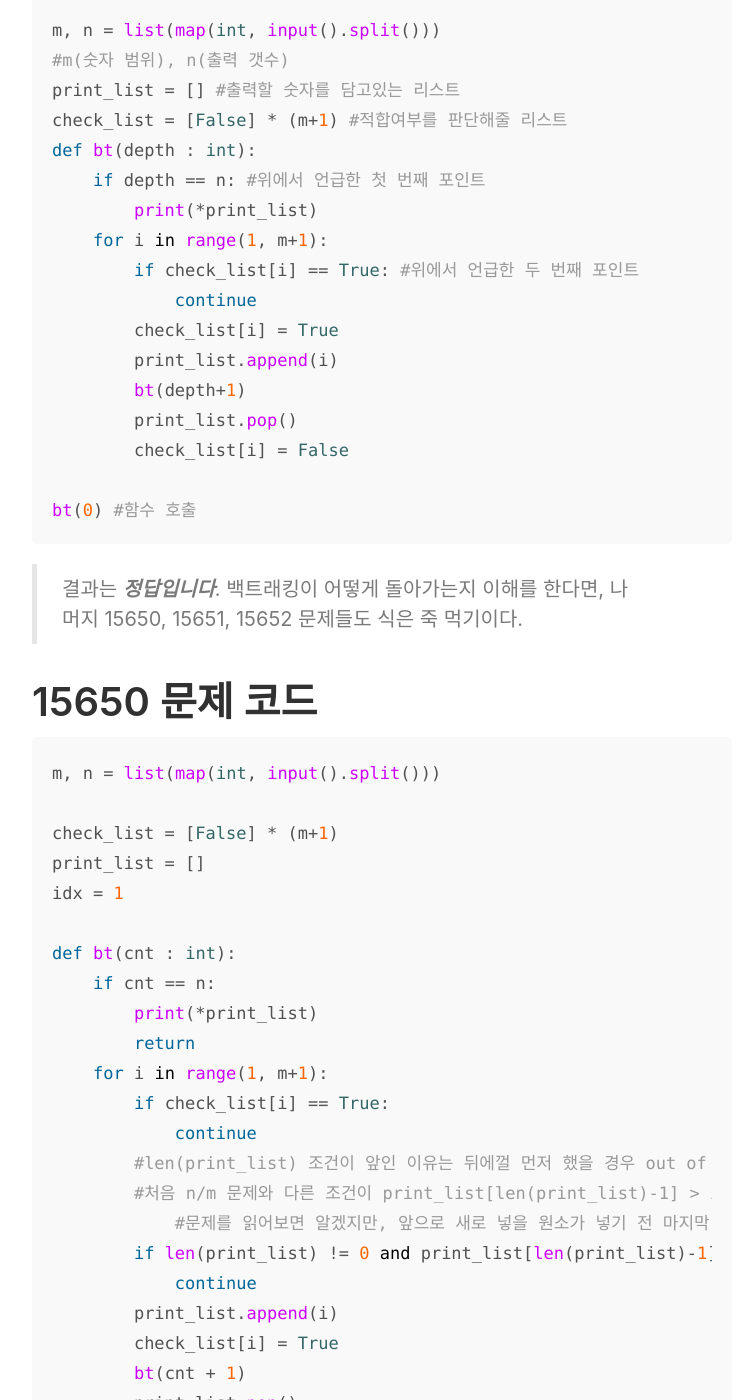
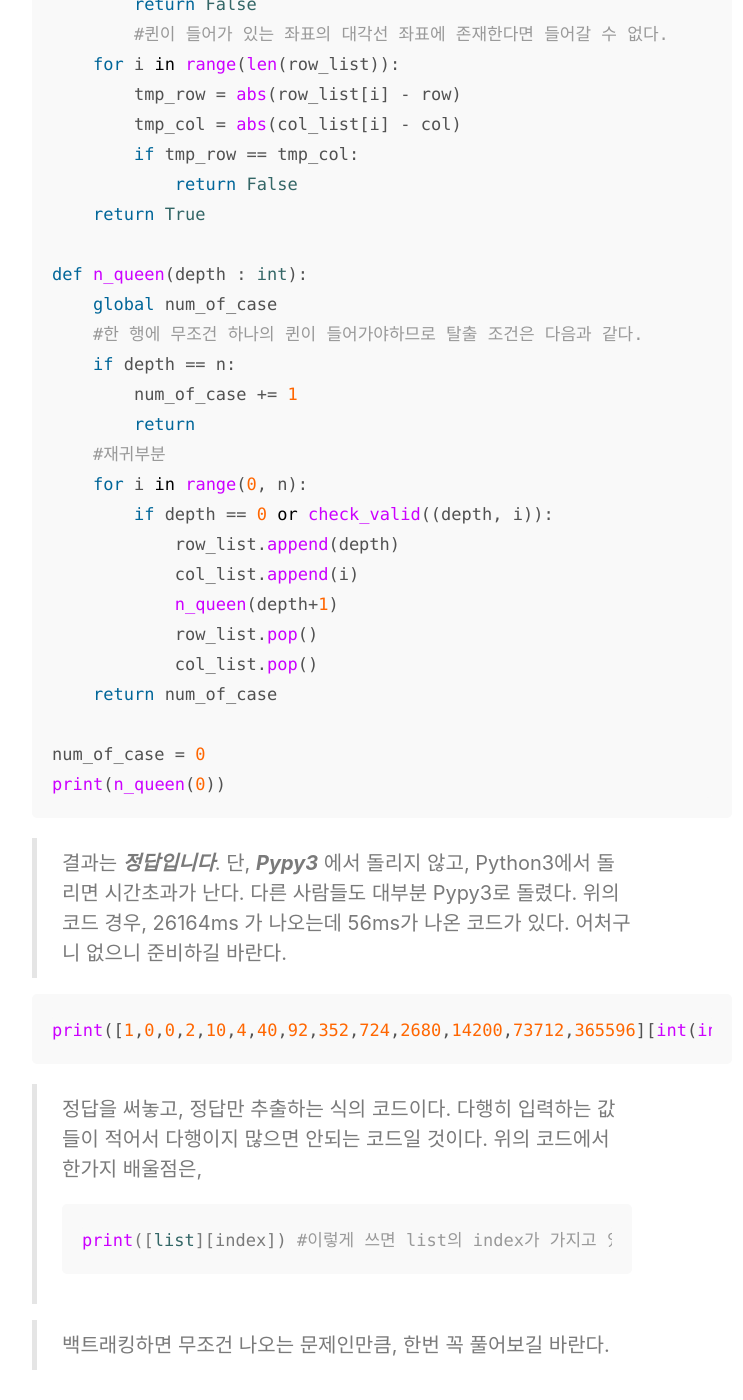
Before and after one commit to Coreenee/coreenee.github.io, a Jekyll site: the page built from _posts/2020-1-21-백준 nqueen(문제풀이).md, in a window 1280 px wide and 1400 px high, scrolled down 1187 px. Shown: the whole window, without its empty margins (258-1001 px from the left). Built offline with Jekyll 4.4.1, drawn with Linux system fonts in a browser that asks for light colours; some of the changed text lies outside the part shown.

Commit message:
n-queen문제 완료

```diff
--- a/_posts/2020-1-21-백준 nqueen(문제풀이).md
+++ b/_posts/2020-1-21-백준 nqueen(문제풀이).md
@@ -4,119 +4,68 @@ title: BAEKJOON 15649, 15650, 15651, 15652
 ---
 
 # 15649 문제
-> 자연수 N과 M이 주어졌을 때, 아래 조건을 만족하는 길이가 M인 수열을 모두 구하는 프로그램을 작성하시오.
-1부터 N까지 자연수 중에서 중복 없이 M개를 고른 수열
+> N-Queen 문제는 크기가 N × N인 체스판 위에 퀸 N개를 서로 공격할 수 없게 놓는 문제이다.
+N이 주어졌을 때, 퀸을 놓는 방법의 수를 구하는 프로그램을 작성하시오.
 
 # 입력
-> 첫째 줄에 자연수 N과 M이 주어진다. (1 ≤ M ≤ N ≤ 8)
+> 첫째 줄에 N이 주어진다. (1 ≤ N < 15)
 
 -----
 ### 나의 처음 코드
 
-> 백트래킹에서는 ***중요한 포인트 3가지*** 가 있다. ***첫 번째*** 로는, 재귀로 계속 depth가 깊어져 갈 때 특정 조건으로 return하는 조건문을 만들어주는 것. ***두 번째*** 로는, 재귀로 진입 한 후에 검사하는 것이 아니라 진입 하기 전에 적합한지 여부를 따져주는 것. ***세 번째*** 로는, 적합여부를 판단하는 변수에 대한 적용과 해제이다. 세 번째 설명은 잘 와닿지 않겠지만, 전체 코드에서 다음과 같은 부분을 뜻한다.
+>
+
 ~~~python
-check_list[i] = True
-#~~~
-check_list[i] = False
+n = int(input())
+
+row_list = [] #행
+col_list = [] #열
+
+#들어갈 수 있는 좌표인지 체크하는 함수
+def check_valid(coord : tuple):
+    row = coord[0]
+    col = coord[1]
+    tmp_row = 0
+    tmp_col = 0
+    #퀸이 들어가 있는 좌표의 행과 열이 같다면 들어갈 수 없다.
+    if (row in row_list) or (col in col_list):
+        return False
+        #퀸이 들어가 있는 좌표의 대각선 좌표에 존재한다면 들어갈 수 없다.
+    for i in range(len(row_list)):
+        tmp_row = abs(row_list[i] - row)
+        tmp_col = abs(col_list[i] - col)
+        if tmp_row == tmp_col:
+            return False
+    return True
+
+def n_queen(depth : int):
+    global num_of_case
+    #한 행에 무조건 하나의 퀸이 들어가야하므로 탈출 조건은 다음과 같다.
+    if depth == n:
+        num_of_case += 1
+        return
+    #재귀부분
+    for i in range(0, n):
+        if depth == 0 or check_valid((depth, i)):
+            row_list.append(depth)
+            col_list.append(i)
+            n_queen(depth+1)
+            row_list.pop()
+            col_list.pop()
+    return num_of_case
+
+num_of_case = 0
+print(n_queen(0))
+~~~
+> 결과는 ***정답입니다***. 단, ***Pypy3*** 에서 돌리지 않고, Python3에서 돌리면 시간초과가 난다. 다른 사람들도 대부분 Pypy3로 돌렸다. 위의 코드 경우, 26164ms 가 나오는데 56ms가 나온 코드가 있다. 어처구니 없으니 준비하길 바란다.
+
+~~~python
+print([1,0,0,2,10,4,40,92,352,724,2680,14200,73712,365596][int(input())-1])
 ~~~
 
->전체 코드는 다음과 같다.
+> 정답을 써놓고, 정답만 추출하는 식의 코드이다. 다행히 입력하는 값들이 적어서 다행이지 많으면 안되는 코드일 것이다. 위의 코드에서 한가지 배울점은,
+~~~python
+print([list][index]) #이렇게 쓰면 list의 index가 가지고 있는 값이 출력된다는 것이다. 한줄로 간편히 쓸 때 편하다.
+~~~
 
-~~~python
-m, n = list(map(int, input().split()))
-#m(숫자 범위), n(출력 갯수)
-print_list = [] #출력할 숫자를 담고있는 리스트
-check_list = [False] * (m+1) #적합여부를 판단해줄 리스트
-def bt(depth : int):
-    if depth == n: #위에서 언급한 첫 번째 포인트
-        print(*print_list)
-    for i in range(1, m+1):
-        if check_list[i] == True: #위에서 언급한 두 번째 포인트
-            continue
-        check_list[i] = True
-        print_list.append(i)
-        bt(depth+1)
-        print_list.pop()
-        check_list[i] = False
-
-bt(0) #함수 호출
-~~~
-> 결과는 ***정답입니다***. 백트래킹이 어떻게 돌아가는지 이해를 한다면, 나머지 15650, 15651, 15652 문제들도 식은 죽 먹기이다.
-
-# 15650 문제 코드
-~~~python
-m, n = list(map(int, input().split()))
-
-check_list = [False] * (m+1)
-print_list = []
-idx = 1
-
-def bt(cnt : int):
-    if cnt == n:
-        print(*print_list)
-        return
-    for i in range(1, m+1):
-        if check_list[i] == True:
-            continue
-        #len(print_list) 조건이 앞인 이유는 뒤에껄 먼저 했을 경우 out of range error 가 난다.
-        #처음 n/m 문제와 다른 조건이 print_list[len(print_list)-1] > i 이다.
-            #문제를 읽어보면 알겠지만, 앞으로 새로 넣을 원소가 넣기 전 마지막 idx에 들어있는 값보다 크면 안된다.
-        if len(print_list) != 0 and print_list[len(print_list)-1] > i:
-            continue
-        print_list.append(i)
-        check_list[i] = True
-        bt(cnt + 1)
-        print_list.pop()
-        check_list[i] = False
-
-bt(0)
-~~~
------
-# 15651 문제 코드
-~~~python
-m, n = list(map(int, input().split()))
-
-check_list = [False] * (m+1)
-print_list = []
-idx = 1
-
-def bt(cnt : int):
-    if cnt == n:
-        print(*print_list)
-        return
-    for i in range(1, m+1):
-        print_list.append(i)
-        check_list[i] = True
-        bt(cnt + 1)
-        print_list.pop()
-        check_list[i] = False
-
-bt(0)
-~~~
------
-# 15652 문제 코드
-~~~python
-m, n = list(map(int, input().split()))
-
-check_list = [False] * (m+1)
-print_list = []
-idx = 1
-
-def bt(cnt : int):
-    if cnt == n:
-        print(*print_list)
-        return
-    for i in range(1, m+1):
-        #문제를 읽어보면 알겠지만, 앞으로 새로 넣을 원소가 넣기 전 마지막 idx에 들어있는 값보다 크면 안된다.
-        if len(print_list) != 0 and print_list[len(print_list)-1] > i:
-            continue
-        print_list.append(i)
-        check_list[i] = True
-        bt(cnt + 1)
-        print_list.pop()
-        check_list[i] = False
-
-bt(0)
-~~~
------
-> 위 문제들은 코드 1~2줄만 차이나는 응용문제이다. 백트래킹의 기초를 이해하기 위해서는 꼭 풀어봐야할 문제이다.
+> 백트래킹하면 무조건 나오는 문제인만큼, 한번 꼭 풀어보길 바란다.
```
Also changed, not shown: _posts/2020-1-19-백트래킹 기법 .md (+3 -0 lines).
